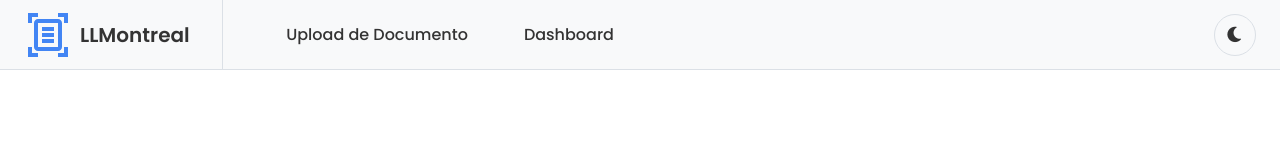
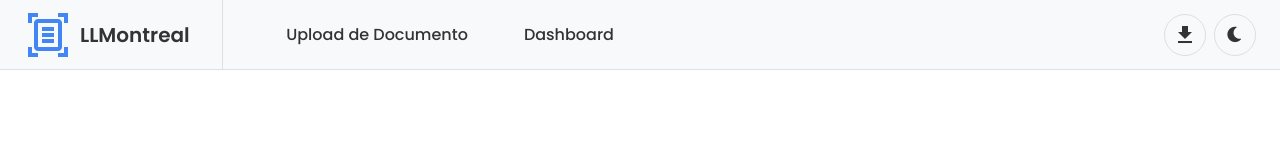
Before and after one commit to LLMontreal/llmontreal-frontend, an Angular app: page / in a window 1280 px wide. Shown: the top 150 px of the page. Built offline with nearby package versions, Linux system fonts and the light colour scheme.

Commit message:
feat: add button to donwload api logs

```diff
--- a/src/app/components/header/header.component.html
+++ b/src/app/components/header/header.component.html
@@ -19,12 +19,20 @@
   </div>
 
   <div class="header-right">
-      <button type="button" class="mobile-menu-button" aria-label="Abrir menu" aria-expanded="{{isMenuOpen}}" (click)="toggleMenu()">
+    <button type="button" class="mobile-menu-button" aria-label="Abrir menu" aria-expanded="{{isMenuOpen}}"
+      (click)="toggleMenu()">
       <mat-icon>menu</mat-icon>
     </button>
 
-        <button class="theme-toggle" (click)="toggleTheme()" [attr.aria-label]="isDark() ? 'Ativar modo claro' : 'Ativar modo escuro'">
+    <button class="theme-toggle" (click)="downloadApiLogs()"
+      [attr.aria-label]="isDark() ? 'Ativar modo claro' : 'Ativar modo escuro'">
+      <mat-icon>download</mat-icon>
+    </button>
+
+    <button class="theme-toggle" (click)="toggleTheme()"
+      [attr.aria-label]="isDark() ? 'Ativar modo claro' : 'Ativar modo escuro'">
       <i class="fas" [ngClass]="isDark() ? 'fa-sun' : 'fa-moon'"></i>
     </button>
+
   </div>
 </header>
--- a/src/app/components/header/header.component.scss
+++ b/src/app/components/header/header.component.scss
@@ -199,6 +199,11 @@ body.dark .theme-toggle {
   display: flex;
   align-items: center;
 }
+
+.header-right {
+  gap: .5em;
+}
+
 .header-divider {
   width: 1px;
   align-self: stretch;
--- a/src/app/components/header/header.component.ts
+++ b/src/app/components/header/header.component.ts
@@ -7,6 +7,7 @@ import { ThemeService } from '../../services/theme.service';
 import { MatIconModule } from '@angular/material/icon';
 import { MatButtonModule } from '@angular/material/button';
 import { DocumentService } from '../../services/document.service';
+import { LogService } from '@services/logs.service';
 
 
 
@@ -25,6 +26,8 @@ export class HeaderComponent implements OnInit {
 
   private themeService = inject(ThemeService);
   private documentService = inject(DocumentService);
+  private logService = inject(LogService);
+
   isDark: Signal<boolean> = computed(() => this.themeService.theme() === 'dark');
 
 
@@ -46,4 +49,8 @@ export class HeaderComponent implements OnInit {
   toggleTheme() {
     this.themeService.toggleTheme();
   }
+
+  downloadApiLogs() {
+    this.logService.getApiLogs();
+  }
 }
--- /dev/null
+++ b/src/app/services/logs.service.ts
@@ -0,0 +1,32 @@
+import { Injectable } from '@angular/core';
+import { HttpClient } from '@angular/common/http';
+import { throwError } from 'rxjs';
+import { catchError } from 'rxjs/operators';
+
+import { environment } from '../../environments/environment';
+
+@Injectable({
+  providedIn: 'root'
+})
+export class LogService {
+
+  private apiUrl = `${environment.apiUrl}/logs/download`;
+
+  constructor(private http: HttpClient) { }
+
+  getApiLogs() {
+    return this.http.get(`${this.apiUrl}`, {
+        responseType: 'blob'
+    })
+    .subscribe((res: Blob) => {
+    const url = window.URL.createObjectURL(res);
+      const a = document.createElement('a');
+      a.href = url;
+      a.download = 'api_logs.csv';
+      a.click();
+      window.URL.revokeObjectURL(url);
+    })
+  }
+
+
+}
```
Lines whose indentation alone changed are shown as unchanged.
